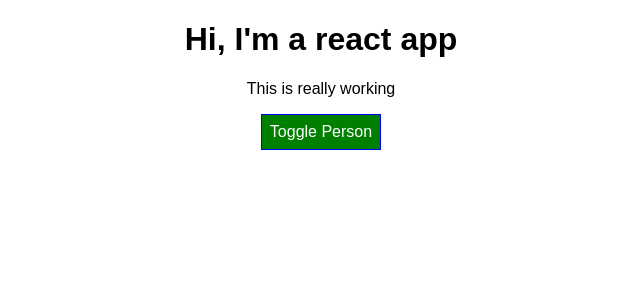
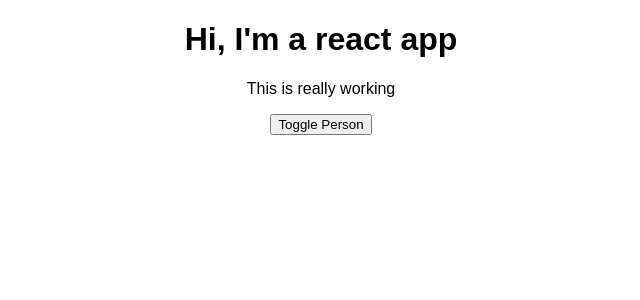
Before and after one commit to gattlin1/Learning-React, a React (Create React App) app in the folder basics/: page / in a window 1280 px wide. Shown: the top 300 px of the page, without its empty margins (319-959 px from the left). Built offline with nearby package versions, Linux system fonts and the light colour scheme.

Commit message:
removing styled components.

```diff
--- a/basics/src/App.js
+++ b/basics/src/App.js
@@ -1,21 +1,6 @@
 import React, { Component } from 'react';
-import styled from 'styled-components';
 import './App.css';
 import Person from './Person/Person';
-
-const StyledButton = styled.button`
-  background-color: ${(props) => (props.alt ? 'red' : 'green')};
-  color: white;
-  font: inherit;
-  border: 1px solid blue;
-  padding: 8px;
-  cursor: pointer;
-
-  &:hover {
-    background-color: ${(props) => (props.alt ? 'darkred' : 'lightgreen')};
-    color: white;
-  }
-`;
 
 class App extends Component {
   state = {
@@ -70,21 +55,7 @@ class App extends Component {
   };
 
   render() {
-    const style = {
-      backgroundColor: 'green',
-      color: 'white',
-      font: 'inherit',
-      border: '1px solid blue',
-      padding: '8px',
-      cursor: 'pointer',
-      ':hover': {
-        backgroundColor: 'lightgreen',
-        color: 'white',
-      },
-    };
-
     let persons = null;
-
     if (this.state.showPersons) {
       persons = (
         <div>
@@ -101,11 +72,6 @@ class App extends Component {
           })}
         </div>
       );
-      style.backgroundColor = 'red';
-      style[':hover'] = {
-        backgroundColor: 'darkred',
-        color: 'black',
-      };
     }
 
     const classes = [];
@@ -120,12 +86,12 @@ class App extends Component {
       <div className='App'>
         <h1>Hi, I'm a react app</h1>
         <p className={classes.join(' ')}>This is really working</p>
-        <StyledButton
+        <button
           alt={this.state.showPersons}
           onClick={this.togglePersonsHandler}
         >
           Toggle Person
-        </StyledButton>
+        </button>
         {persons}
       </div>
     );
```
